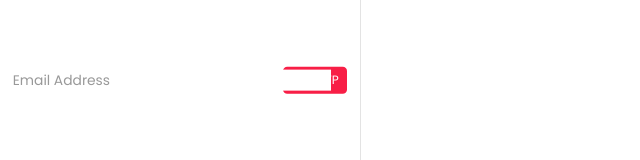
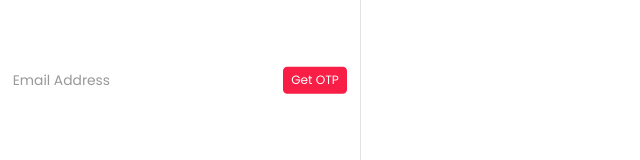
Before and after one commit to 25mohit/rent-property-project-frontend, a Next.js app: page /ForgotPassword in a window 1280 px wide. Shown: the part 320-480 px from the top of the page, without its empty margins (0-640 px from the left). Built offline with nearby package versions, Linux system fonts and the light colour scheme.

Commit message:
label width set

```diff
--- a/src/app/style.scss
+++ b/src/app/style.scss
@@ -175,7 +175,7 @@ input::-ms-input-placeholder {
 		transition: 0.2s;
 		color: #999999;
 		pointer-events: none;
-		width:90%;
+		min-width:150rem;
 	}
 
 
@@ -385,7 +385,8 @@ input[type="email"] {
 	color: #9f9f9f;
 
 	svg {
-		font-size: var(--fontSize24);
+		width: 25rem;
+		height: 25rem;
 	}
 }
 
```
